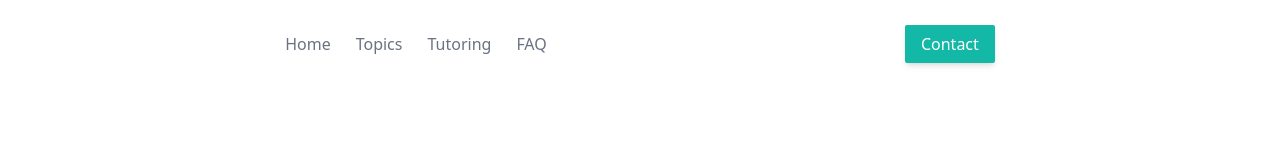
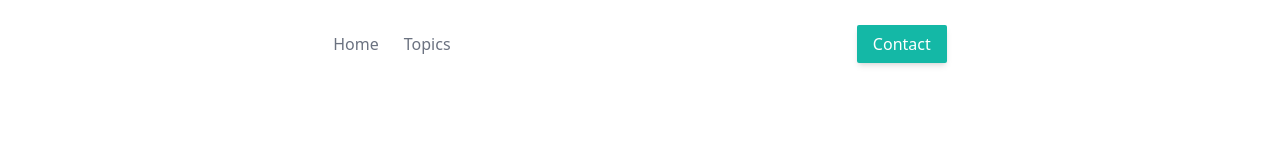
Before and after one commit to gerardojgarcia/geo_helper_nuxt, a Nuxt app: page / in a window 1280 px wide. Shown: the top 160 px of the page. Built offline with nearby package versions, Linux system fonts and the light colour scheme.

Commit message:
updated img sizing and nav button link

```diff
--- a/components/Footer.vue
+++ b/components/Footer.vue
@@ -14,7 +14,7 @@
 <template>
 
 
-    <div class="footer-container w-full  flex flex-col md:flex-row pb-16 justify-center align-center">
+    <div id="footer" class="footer-container w-full  flex flex-col md:flex-row pb-16 justify-center align-center">
         <div class="footer-media flex flex-col md:w-1/2  items-center pt-16 ">
             <img src="/imgs/geohandlogo.png" alt="Logo image for geo hand" class="logo w-32 mb-16">
             <div class="social-media">
--- a/components/Nav.vue
+++ b/components/Nav.vue
@@ -6,9 +6,7 @@ import NavSearch from './NavSearch.vue';
     export default {
     name: "Nav",
 
-        props:{
-             name: String
-        },
+
 
 
 
@@ -34,8 +32,7 @@ import NavSearch from './NavSearch.vue';
             <NuxtLink to="/">Home</NuxtLink>
             <NuxtLink to="TopicPage">Topics</NuxtLink>
 
-            <a href="#">Tutoring</a>
-            <a href="#">FAQ</a>
+
 
           </div>
 
@@ -45,7 +42,7 @@ import NavSearch from './NavSearch.vue';
 
         </nav>
 
-        <AppButton name="Contact"/>
+        <AppButton name="Contact" link="#footer"/>
       </header>
 
     </div>
--- a/package.json
+++ b/package.json
@@ -15,13 +15,11 @@
     "@fortawesome/vue-fontawesome": "^3.0.2",
     "@nuxt/image-edge": "^1.0.0-27919678.2f5b64b",
     "@nuxtjs/fontawesome": "^1.1.2",
+    "@nuxtjs/robots": "^3.0.0",
     "@nuxtjs/tailwindcss": "^6.1.3",
     "aos": "^2.3.4",
     "nuxt": "3.0.0",
     "vue-gtag": "^2.0.1",
     "vue-gtag-next": "^1.14.0"
-  },
-  "dependencies": {
-    "@nuxtjs/robots": "^3.0.0"
   }
 }
```
Also changed, not shown: 1 other file (tests, documents, lock files or other folders).
